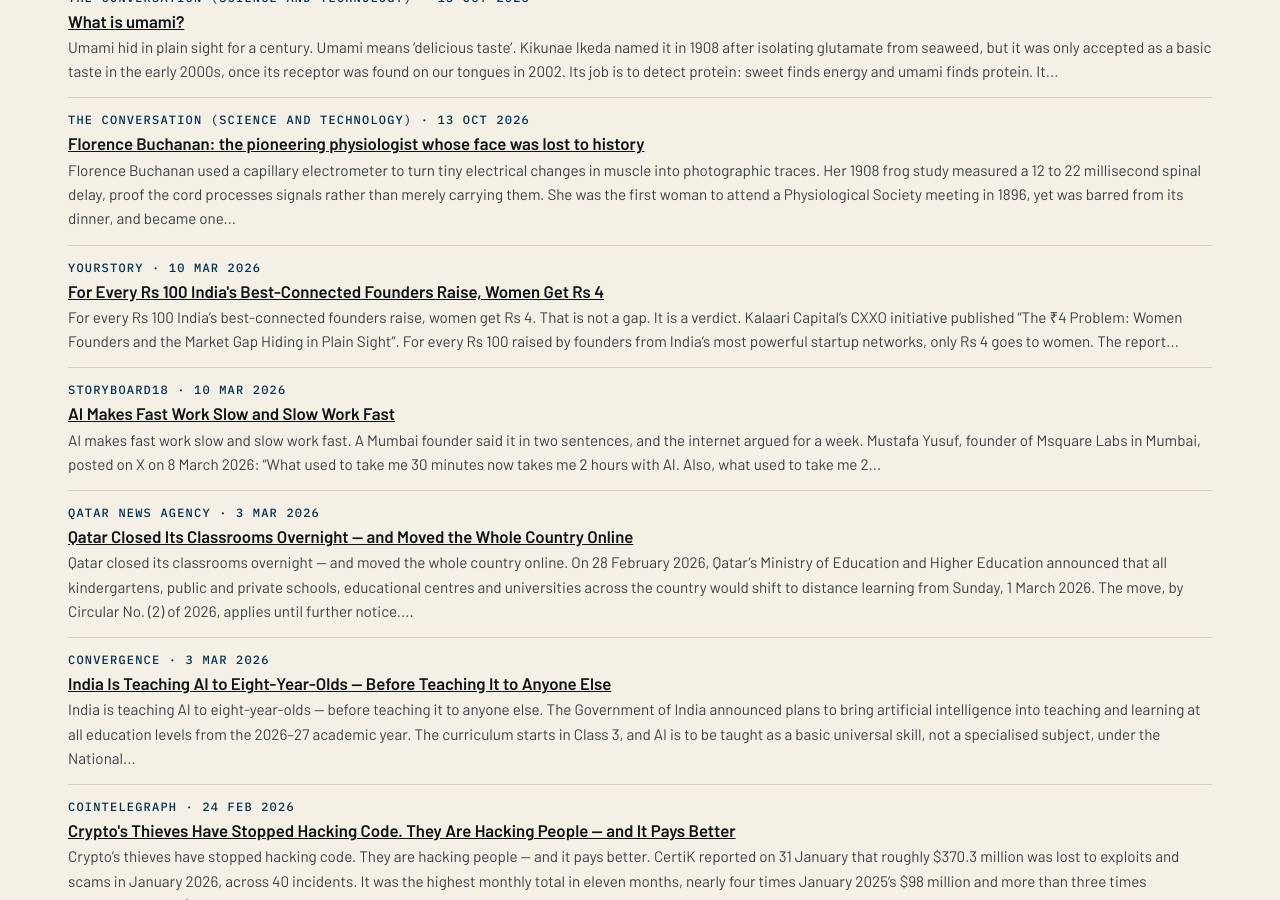
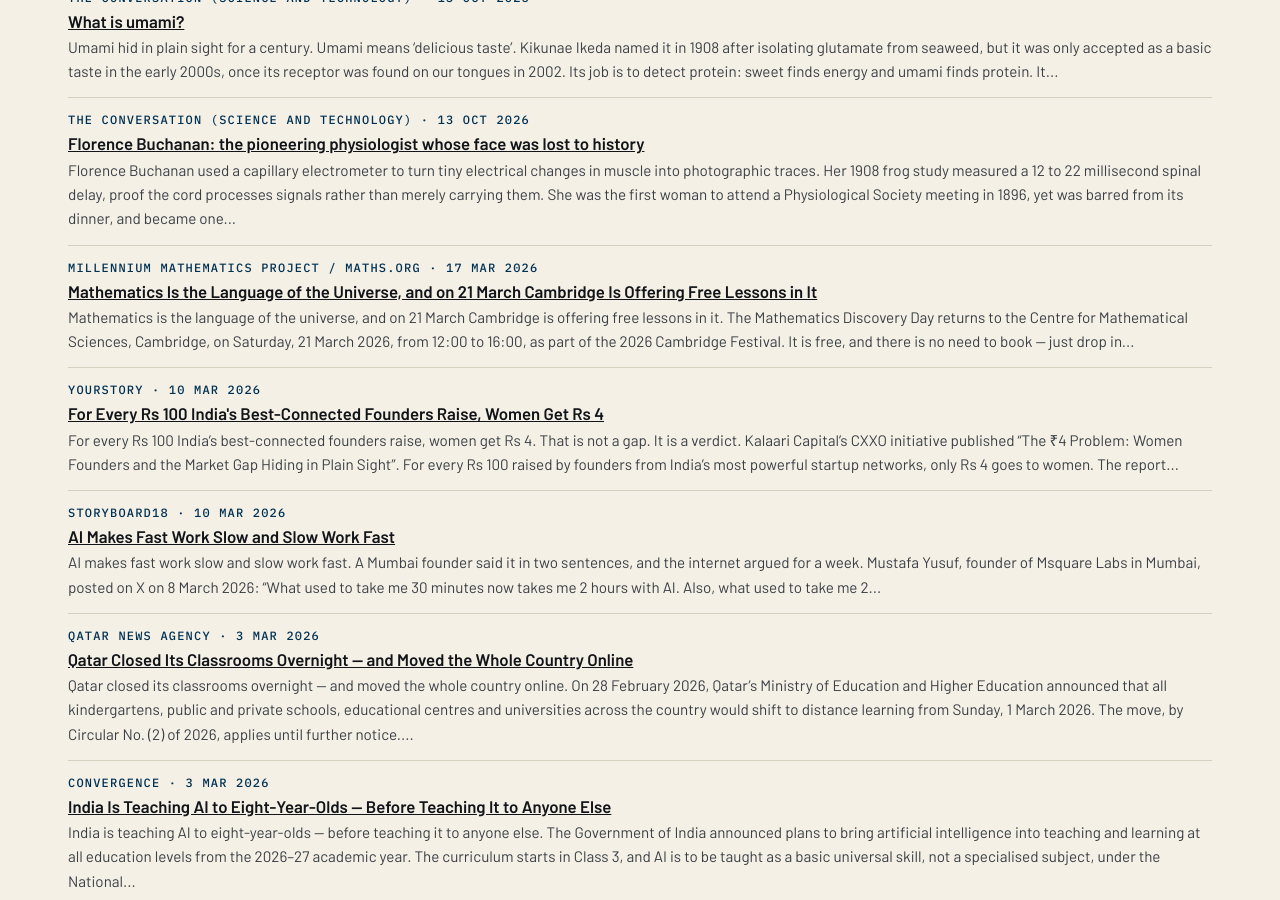
Before and after one commit to katz-news/katz.news, a Jekyll site: the page built from briefs/index.html, in a window 1280 px wide and 900 px high, scrolled down 14549 px. Built offline with Jekyll 4.4.1, drawn with Linux system fonts in a browser that asks for light colours.

Commit message:
Publish 2026-11-06

```diff
--- a/_data/build.yml
+++ b/_data/build.yml
@@ -1 +1 @@
-published_at: 2026-11-06T19:11:58Z
+published_at: 2026-11-06T19:12:46Z
--- /dev/null
+++ b/_posts/briefs/2026-11-06-mathematics-is-the-language-of-the-universe-and-on-21-march-cambridge-is-offering-free-lessons-in-it.md
@@ -0,0 +1,20 @@
+---
+published: true
+title: Mathematics Is the Language of the Universe, and on 21 March Cambridge Is
+  Offering Free Lessons in It
+date: 2026-03-17
+section: education
+source_name: Millennium Mathematics Project / maths.org
+source_url: https://maths.org/events/mathematics-discovery-day-cambridge-festival-2026
+---
+Mathematics is the language of the universe, and on 21 March Cambridge is offering free lessons in it.
+
+The Mathematics Discovery Day returns to the Centre for Mathematical Sciences, Cambridge, on Saturday, 21 March 2026, from 12:00 to 16:00, as part of the 2026 Cambridge Festival. It is free, and there is no need to book — just drop in through the afternoon.
+
+Volunteer staff and students from the University of Cambridge Mathematics Faculty will run hands-on activities, pop-up explorations and demonstrations. Visitors can develop mathematical thinking with problem-solving activities from NRICH, explore whether computers can be taught to think like a human mathematician, find out how soundwaves can make objects levitate, discover how ripples in spacetime reveal black holes, and investigate how maths fights infectious diseases through Lego epidemics.
+
+The event suits ages 8 and up through to adults; under-16s must be accompanied by a supervising adult. The Maths Cafe will be open throughout the afternoon.
+
+Black holes, big ideas, and a free afternoon. Mathematics, for once, with the door open and the kettle on.
+
+Conclusion: the Discovery Day is not a lecture, but rather a playground — mathematics you can touch, from 12 to 4, for free.
```
